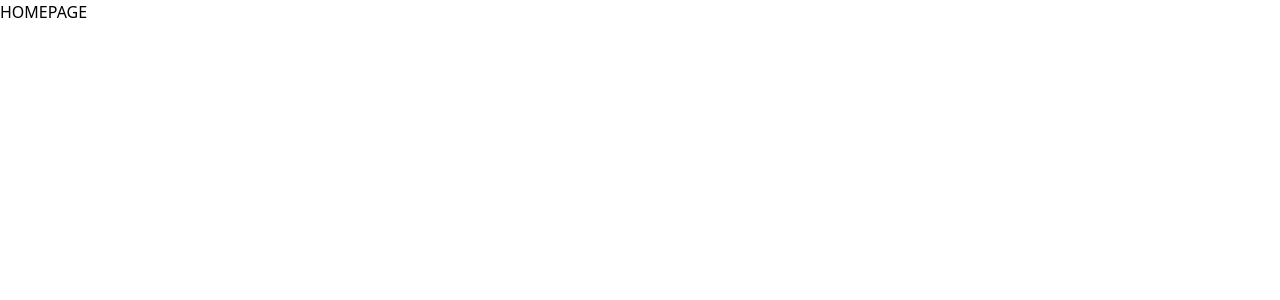
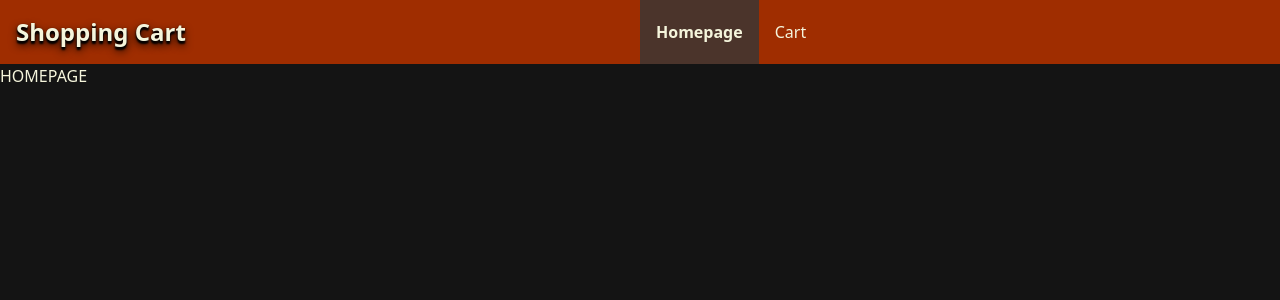
Before and after one commit to FrankFerr/shopping-cart-react-ts, a React (Vite) app: page / in a window 1280 px wide. Shown: the top 300 px of the page. Built offline with nearby package versions, Linux system fonts and the light colour scheme.

Commit message:
aggiunta la navbar

```diff
--- /dev/null
+++ b/src/components/Navbar.tsx
@@ -0,0 +1,26 @@
+import { NavLink } from "react-router-dom"
+
+const isActiveClass = "h-full font-bold bg-[rgba(54,54,54,0.8)] hover:bg-[rgba(54,54,54,0.8)]"
+const normalClass = "h-full hover:bg-[rgba(54,54,54,0.8)]"
+
+function Navbar(){
+    return (
+        <nav className="w-screen h-16 bg-orange-800 flex items-center">
+            <div className="w-1/2 text-left">
+                <h1 className="font-bold text-2xl ml-4 text-shadow-lg text-shadow-black">Shopping Cart</h1>
+            </div>
+            <div className="h-full w-1/2">
+                <ul className="h-full w-full flex items-center">
+                    <NavLink to={"/"} className={({ isActive }) => isActive ? isActiveClass : normalClass}>
+                        <li className="h-full flex items-center px-4">Homepage</li>
+                    </NavLink>
+                    <NavLink to={"/cart"} className={({ isActive }) => isActive ? isActiveClass : normalClass}>
+                        <li className="h-full flex items-center px-4">Cart</li>
+                    </NavLink>
+                </ul>
+            </div>
+        </nav>
+    )
+}
+
+export default Navbar
--- a/src/index.css
+++ b/src/index.css
@@ -2,6 +2,9 @@
 
 :root {
   font-family: system-ui, Avenir, Helvetica, Arial, sans-serif;
+
+  background-color: rgb(20, 20, 20);
+  color: beige;
 
   font-synthesis: none;
   text-rendering: optimizeLegibility;
--- a/src/pages/Cart/Cart.tsx
+++ b/src/pages/Cart/Cart.tsx
@@ -1,6 +1,9 @@
+import Navbar from "../../components/Navbar"
+
 function Cart(){
     return (
         <>
+            <Navbar></Navbar>
             <h1>CART</h1>
         </>
     )
--- a/src/pages/Homepage/Homepage.tsx
+++ b/src/pages/Homepage/Homepage.tsx
@@ -1,6 +1,9 @@
+import Navbar from "../../components/Navbar"
+
 function Homepage(){
     return (
         <>
+            <Navbar></Navbar>
             <h1>HOMEPAGE</h1>
         </>
     )
```
